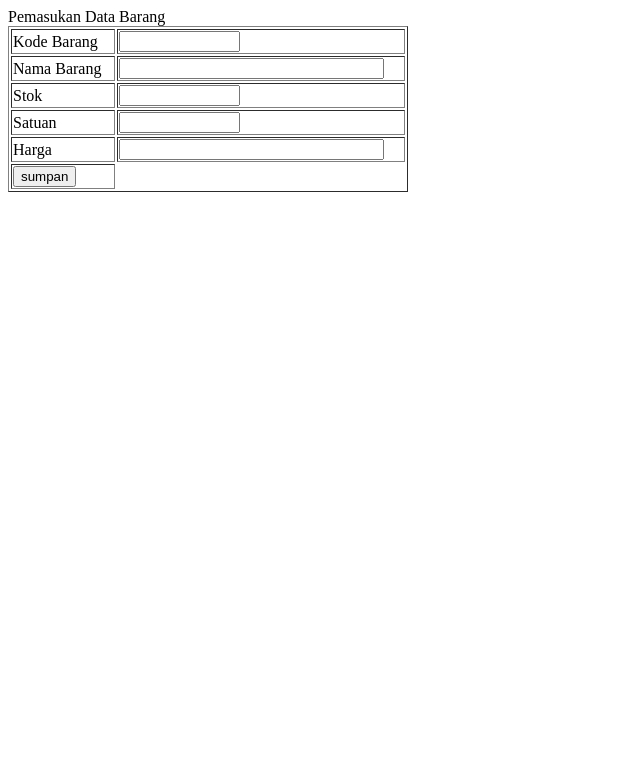
After one commit to parara/00Mesin, a PHP site: page /praktek/form_input.php in a window 1280 px wide. The commit adds this page. Shown: the top 783 px of the page, without its empty margins (0-640 px from the left). Run offline with PHP 8.4, Linux system fonts and the light colour scheme.

Commit message:
manipulasi sql dan table

```diff
--- /dev/null
+++ b/praktek/form_input.php
@@ -0,0 +1,35 @@
+<html>
+<head>
+  Pemasukan Data Barang
+  <title>Pemasukan data barang dan stok</title>
+</head>
+<body>
+  <form name="form1" method="post" action="simpan_barang.php">
+    <table width="400" height="77" border="1">
+      <tr>
+        <td width="100">Kode Barang</td>
+        <td><input name="kodebarang" type="text" size="12" maxlength="4"></td>
+      </tr>
+      <tr>
+        <td width="100">Nama Barang</td>
+        <td><input name="namabarang" type="text" size="30" maxlength="30"></td>
+      </tr>
+      <tr>
+        <td width="100">Stok</td>
+        <td><input name="stok" type="text" size="12" maxlength="4"></td>
+      </tr>
+      <tr>
+        <td width="100">Satuan</td>
+        <td><input name="satuan" type="text" size="12" maxlength="12"></td>
+      </tr>
+      <tr>
+        <td width="100">Harga</td>
+        <td><input name="harga" type="text" size="30" maxlength="30"></td>
+      </tr>
+      <tr>
+        <td><input name="sumbit" type="submit" value="sumpan"></td>
+      </tr>
+    </table>
+  </form>
+</body>
+</html>
--- a/praktek/mod.3.1.php
+++ b/praktek/mod_4.3.php
@@ -1,6 +1,6 @@
 <html>
 <head>
-  <title>Struktir Control IF</title>
+  <title>Koneksi MySQL</title>
 </head>
 <body>
   <?php
```
Also changed, not shown: praktek/connect.php (added, +9 -0 lines), praktek/simpan_barang.php (added, +12 -0 lines), praktek/tampilbarang.php (added, +16 -0 lines).
